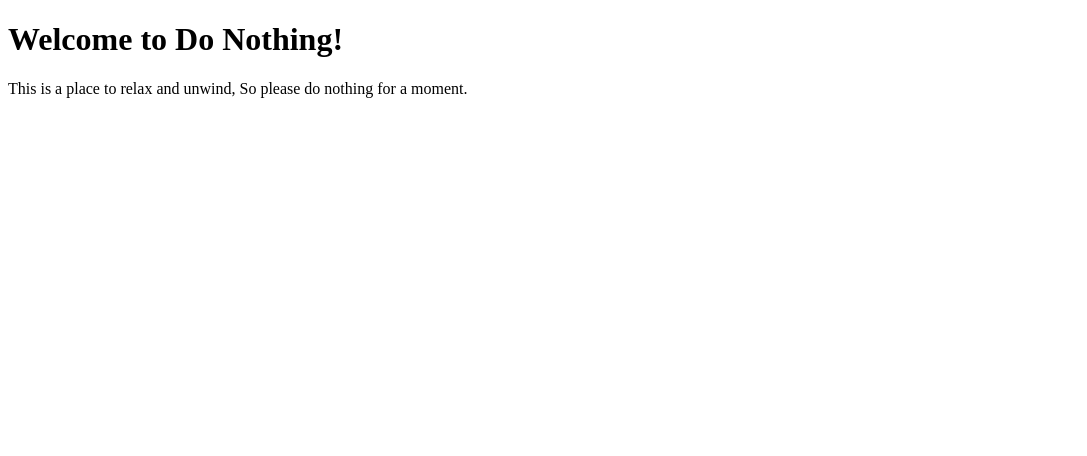
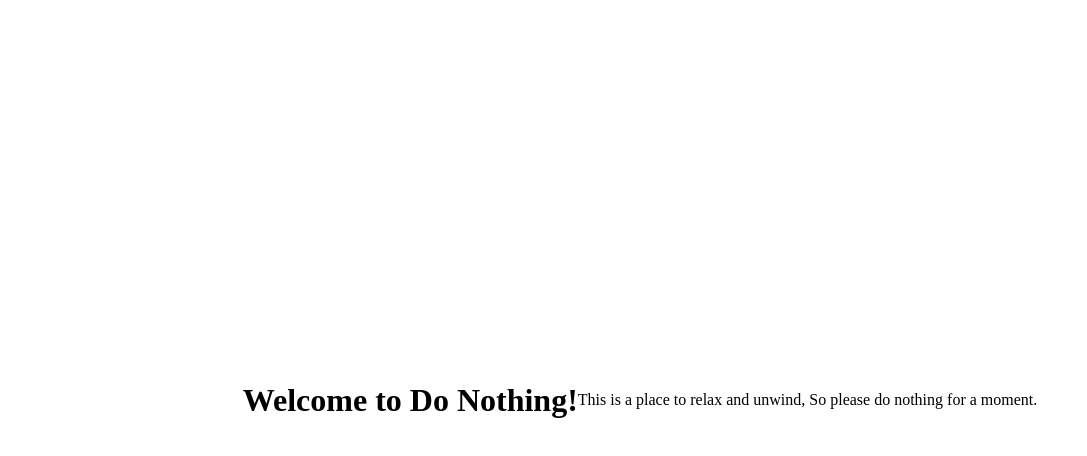
Before and after one commit to jbnjspark/do_nothing, a plain HTML site: page index.html in a window 1280 px wide. Shown: the whole page, without its empty margins (0-1087 px from the left). Drawn offline with Linux system fonts and the light colour scheme.

Commit message:
Update index.html
Added style

```diff
--- a/index.html
+++ b/index.html
@@ -1,5 +1,16 @@
 <!DOCTYPE html>
 <html>
+<style>
+  body {
+    text-align: center;
+    margin: 0;
+    padding: 0;
+    display: flex;
+    justify-content: center;
+    align-items: center;
+    height: 100vh;
+  }
+</style>
 <head>
     <title>Do Nothing</title>
 </head>
```
